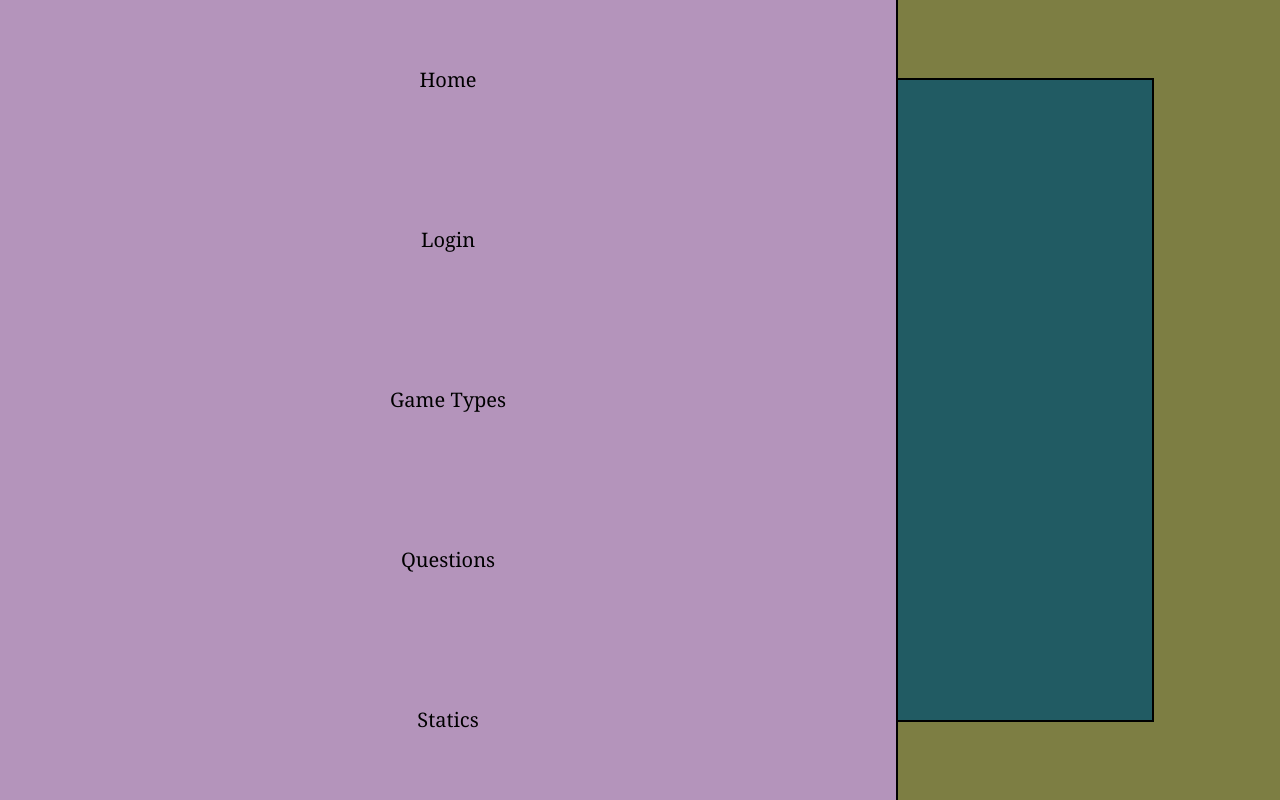
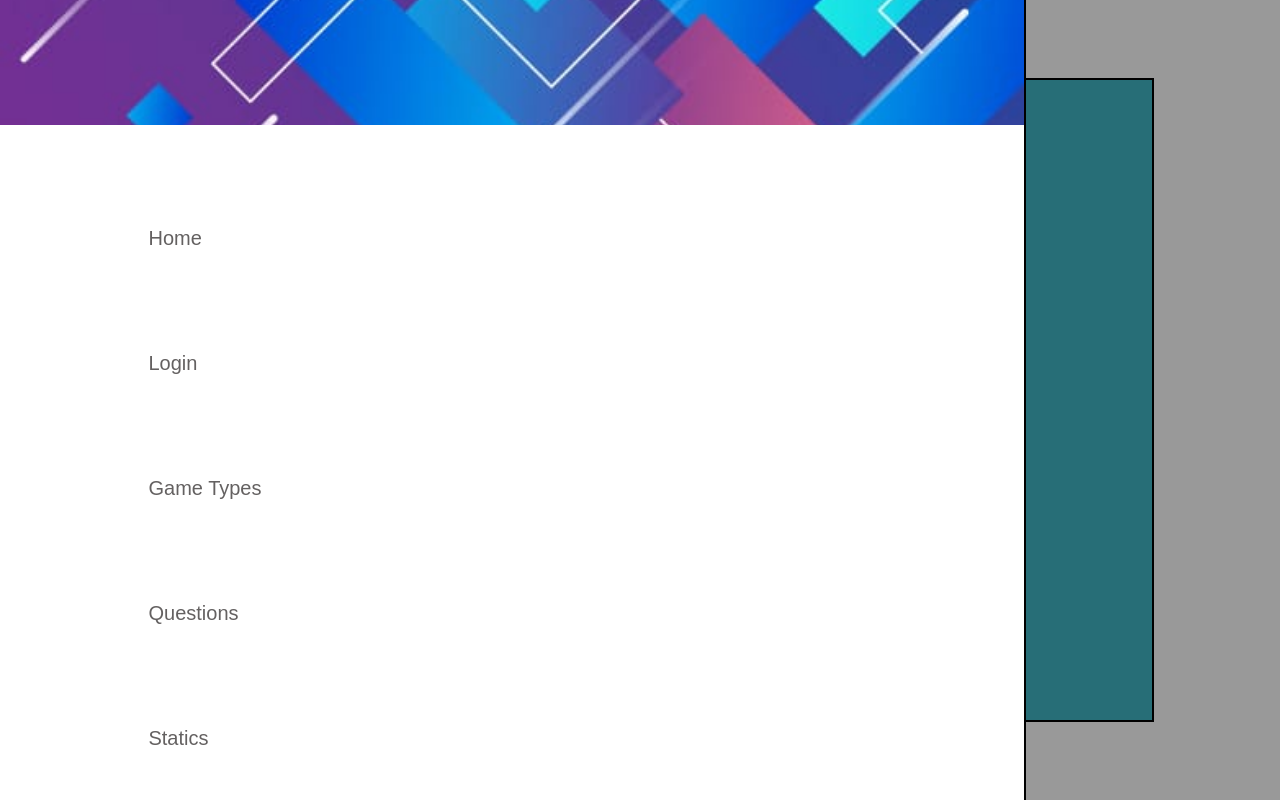
Before and after one commit to CarracedoGaston/Mcga-Front, a React (Create React App) app: page /login in a window 1280 px wide. Both pictures are taken after a click on the element 53 px from the left and 26 px from the top of the page. Built offline with nearby package versions, Linux system fonts and the light colour scheme.

Commit message:
menu better design

```diff
--- a/src/components/layouts/MainLayout/index.js
+++ b/src/components/layouts/MainLayout/index.js
@@ -33,12 +33,13 @@ class MainLayout extends Component {
             <div className="line"></div>
         </div>
         <div id="Menu">
+        <div id="ImgTop"></div>
           <ul id="MenuContainer">
             <li className="link"><Link to="/home" >Home</Link></li>
-            <li><Link to="/login" className="link">Login</Link></li>
-            <li><Link to="/gametypes" className="link">Game Types</Link></li>
-            <li><Link to="/questions" className="link">Questions</Link></li>
-            <li><Link to="/statics" className="link">Statics</Link></li>
+            <li className="link"><Link to="/login">Login</Link></li>
+            <li className="link"><Link to="/gametypes">Game Types</Link></li>
+            <li className="link"><Link to="/questions">Questions</Link></li>
+            <li className="link"><Link to="/statics">Statics</Link></li>
           </ul>
         </div>
         <div id="MainContainer">
--- a/src/components/layouts/MainLayout/style.css
+++ b/src/components/layouts/MainLayout/style.css
@@ -4,12 +4,11 @@
   align-items: center;
   height: 100vh;
   width: 100vw;
-  background-color: rgb(250, 252, 135);
 }
 
 #MainLayout #MenuContainer a {
   text-decoration: none;
-  color: black;
+  color: rgb(100, 97, 97);
 }
 
 #MainLayout #MenuContainer a:hover {
@@ -19,11 +18,11 @@
 #MenuButton {
   display: flex;
   flex-direction: column;
-  justify-content: center;
+  justify-content: space-between;
   align-items: center;
   position: fixed;
-  top: 2vh;
-  left: 3vw;
+  top: 3vh;
+  left: 4vw;
   height: 20px;
   width: 30px;
 }
@@ -31,17 +30,19 @@
 .line {
   height: 15%;
   width: 80%;
-  border-bottom: 2px solid black;
+  margin-bottom: 2px;
+  border-bottom: 2px solid rgb(82, 81, 81);
 }
 
 #Menu {
   display: none;
+  flex-direction: column;
   position: fixed;
   top: 0;
   left: 0;
-  width: 70%;
+  width: 80%;
   height: 100%;
-  background-color: rgb(180, 148, 187);
+  background-color: rgba(255, 255, 255, 1); /*transparency*/
   border-right: 2px solid black;
 }
 
@@ -50,22 +51,40 @@
   position: fixed;
   top: 0;
   right: 0;
-  width: 30%;
+  width: 20%;
   height: 100%;
   background-color: black;
-  opacity: 0.5;
+  opacity: 0.4;
 }
 
 #MenuContainer{
   display: flex;
   flex-direction: column;
-  justify-content: space-around;
+  height: 100%;
+  width: 90%;
+  font-size: 125%;
+  font-family: sans-serif;
+  margin-top: 5%;
+  margin-left: 10%;
+}
+
+.link {
+  display: flex;
   align-items: center;
-  height: 100%;
+  height: 10%;
+  width: 90%;
+  margin: 5%;
+}
+
+#ImgTop {
   width: 100%;
-  font-size: 125%;
-  font-family: georgia;
+  height: 20%;
+  background-image: url('./img.jpeg');
+  background-size: cover;
+  background-repeat: no-repeat;
+  background-position: center center;
 }
+
 #MainContainer {
   width: 80%;
   height: 80%;
```
Also changed, not shown: src/components/layouts/MainLayout/img.jpeg (added).
